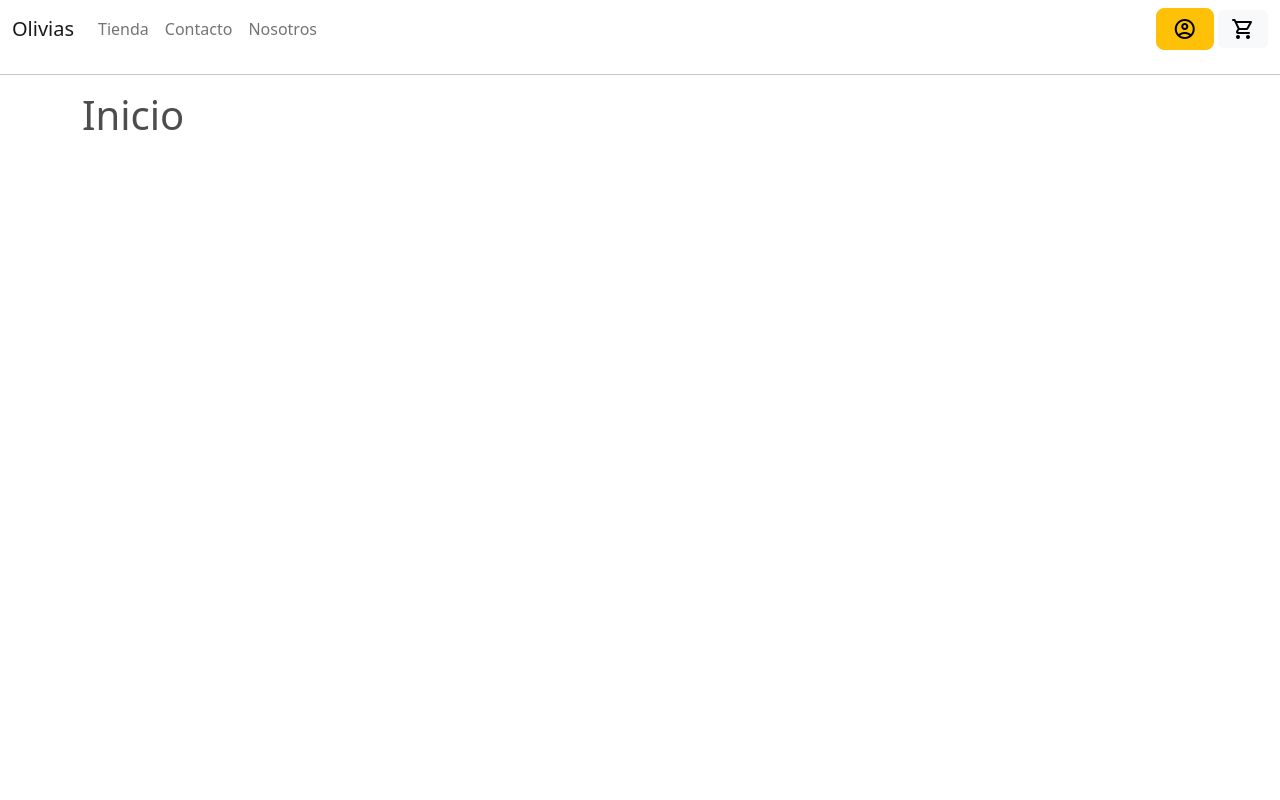
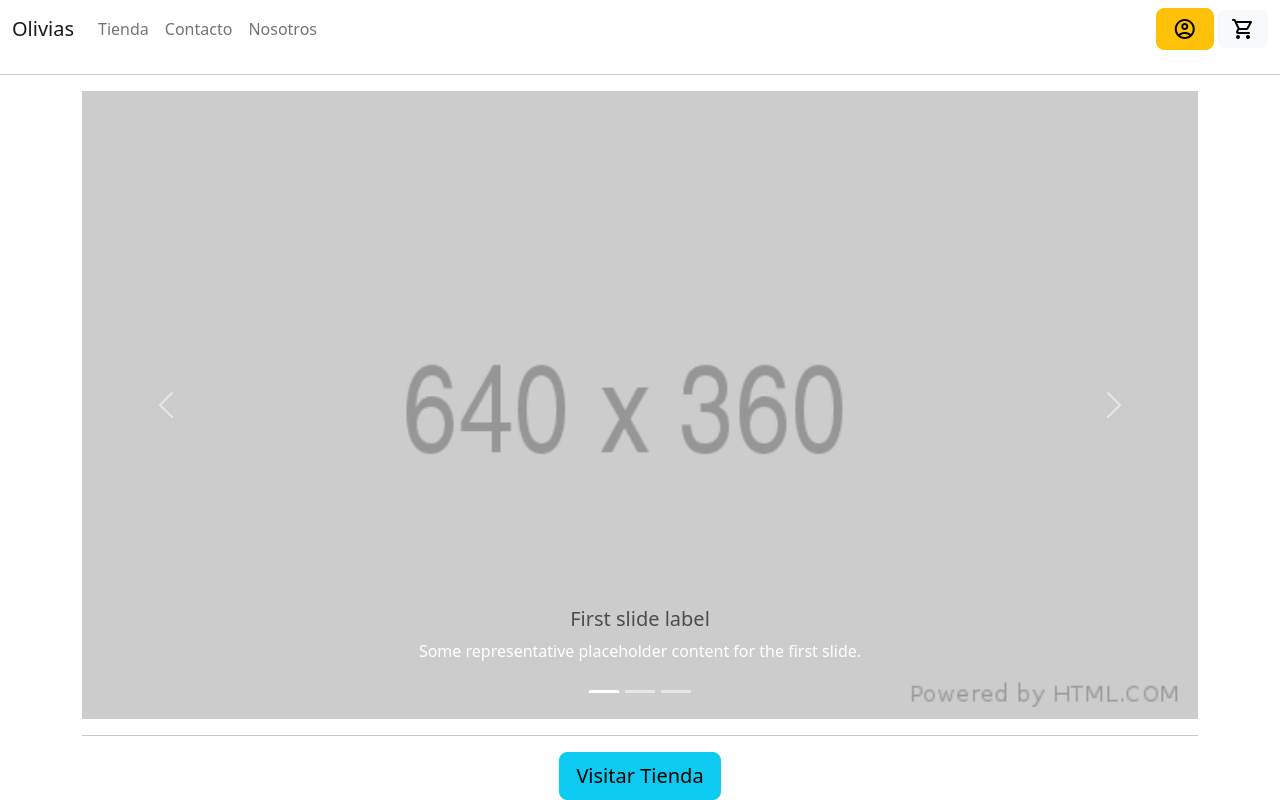
Before and after one commit to JehuAravena/Portafolio-titulo-DUOC, a Django app: template Olivias/tienda/templates/tienda/inicio.html in a window 1280 px wide. Run offline with Django 4.2, Linux system fonts and the light colour scheme; the template is opened without the code that fills it, so the values that code supplies are empty.

Commit message:
Mejora plantilla html inicio

```diff
--- a/Olivias/tienda/templates/tienda/inicio.html
+++ b/Olivias/tienda/templates/tienda/inicio.html
@@ -72,7 +72,99 @@
 
     <div class="container">
       {% block content %}
-      <h1>Inicio</h1>
+      <div
+        id="carouselExampleCaptions"
+        class="carousel slide"
+        data-bs-ride="false"
+      >
+        <div class="carousel-indicators">
+          <button
+            type="button"
+            data-bs-target="#carouselExampleCaptions"
+            data-bs-slide-to="0"
+            class="active"
+            aria-current="true"
+            aria-label="Slide 1"
+          ></button>
+          <button
+            type="button"
+            data-bs-target="#carouselExampleCaptions"
+            data-bs-slide-to="1"
+            aria-label="Slide 2"
+          ></button>
+          <button
+            type="button"
+            data-bs-target="#carouselExampleCaptions"
+            data-bs-slide-to="2"
+            aria-label="Slide 3"
+          ></button>
+        </div>
+        <div class="carousel-inner">
+          <div class="carousel-item active">
+            <img
+              src="{% static 'placeholder.png' %}"
+              class="d-block w-100"
+              alt="{% static 'placeholder.png' %}"
+            />
+            <div class="carousel-caption d-none d-md-block">
+              <h5>First slide label</h5>
+              <p>
+                Some representative placeholder content for the first slide.
+              </p>
+            </div>
+          </div>
+          <div class="carousel-item">
+            <img
+              src="{% static 'placeholder.png' %}"
+              class="d-block w-100"
+              alt="{% static 'placeholder.png' %}"
+            />
+            <div class="carousel-caption d-none d-md-block">
+              <h5>Second slide label</h5>
+              <p>
+                Some representative placeholder content for the second slide.
+              </p>
+            </div>
+          </div>
+          <div class="carousel-item">
+            <img
+              src="{% static 'placeholder.png' %}"
+              class="d-block w-100"
+              alt="{% static 'placeholder.png' %}"
+            />
+            <div class="carousel-caption d-none d-md-block">
+              <h5>Third slide label</h5>
+              <p>
+                Some representative placeholder content for the third slide.
+              </p>
+            </div>
+          </div>
+        </div>
+        <button
+          class="carousel-control-prev"
+          type="button"
+          data-bs-target="#carouselExampleCaptions"
+          data-bs-slide="prev"
+        >
+          <span class="carousel-control-prev-icon" aria-hidden="true"></span>
+          <span class="visually-hidden">Previous</span>
+        </button>
+        <button
+          class="carousel-control-next"
+          type="button"
+          data-bs-target="#carouselExampleCaptions"
+          data-bs-slide="next"
+        >
+          <span class="carousel-control-next-icon" aria-hidden="true"></span>
+          <span class="visually-hidden">Next</span>
+        </button>
+      </div>
+      <hr />
+      <center>
+        <a href="{% url 'tienda' %}" class="btn btn-info btn-lg"
+          >Visitar Tienda</a
+        >
+      </center>
       {% endblock content%}
     </div>
 
```
